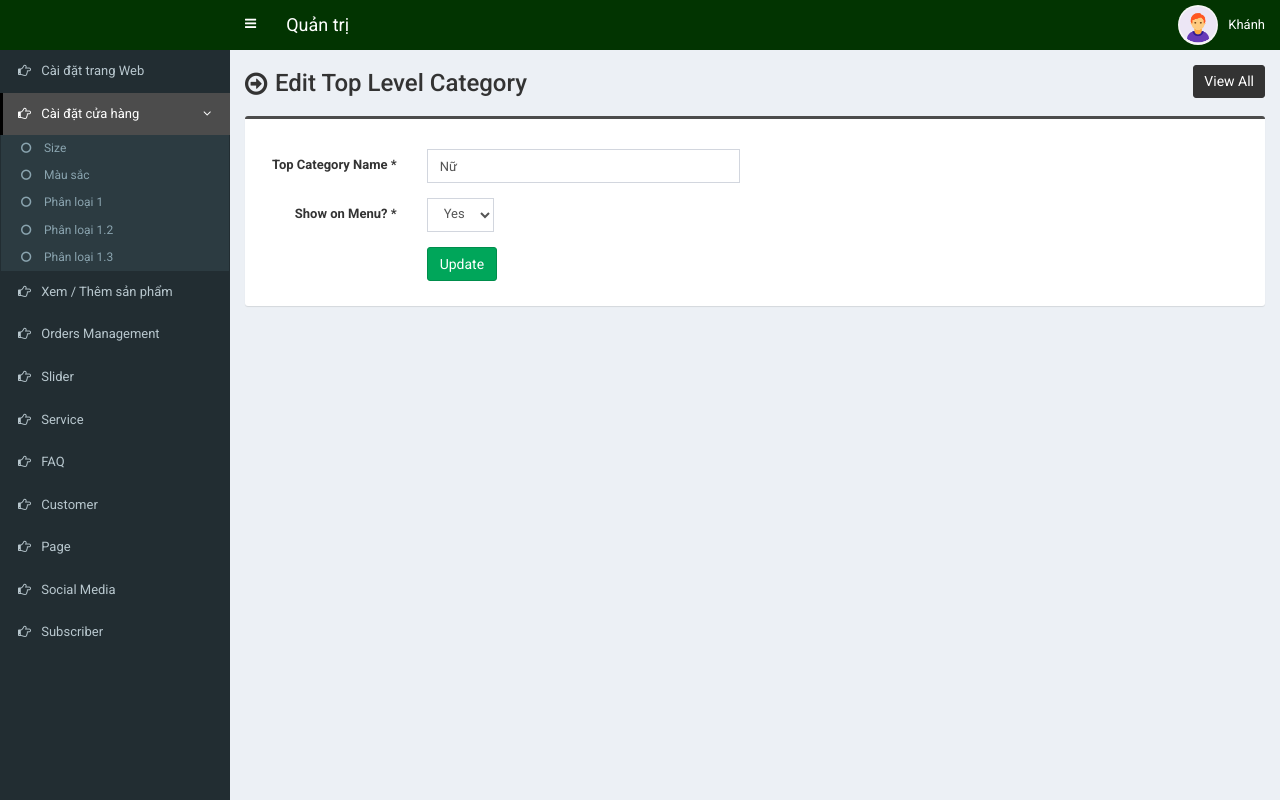
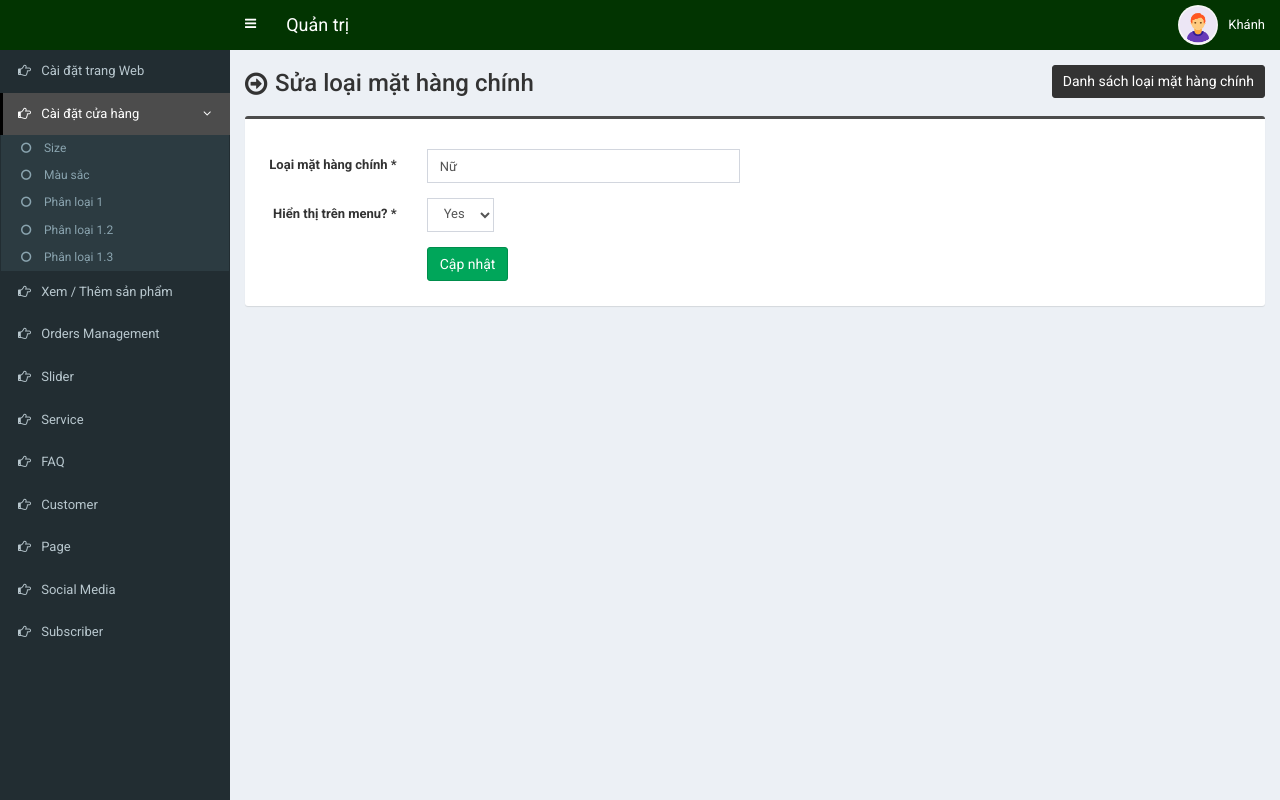
Before and after one commit to TranKhanh3108/DoAn3, a PHP site: page /test/admin/top-category-edit.php?id=2 in a window 1280 px wide. Run offline with PHP 8.4, Linux system fonts and the light colour scheme; a user stored in the database is signed in; data comes from the database, SQL or seed files in the repository.

Commit message:
topcatfix

```diff
--- a/admin/top-category-edit.php
+++ b/admin/top-category-edit.php
@@ -6,7 +6,7 @@ if(isset($_POST['form1'])) {
 
     if(empty($_POST['tcat_name'])) {
         $valid = 0;
-        $error_message .= "Top Category Name can not be empty<br>";
+        $error_message .= "Tên loại mặt hàng chính không được để rỗng<br>";
     } else {
 		// Duplicate Top Category checking
     	// current Top Category name that is in the database
@@ -22,7 +22,7 @@ if(isset($_POST['form1'])) {
     	$total = $statement->rowCount();
     	if($total) {
     		$valid = 0;
-        	$error_message .= 'Top Category name already exists<br>';
+        	$error_message .= 'Loại mặt hàng chính này đã tồn tại<br>';
     	}
     }
 
@@ -31,7 +31,7 @@ if(isset($_POST['form1'])) {
 		$statement = $pdo->prepare("UPDATE tbl_top_category SET tcat_name=?,show_on_menu=? WHERE tcat_id=?");
 		$statement->execute(array($_POST['tcat_name'],$_POST['show_on_menu'],$_REQUEST['id']));
 
-    	$success_message = 'Top Category is updated successfully.';
+    	$success_message = 'Loại mặt hàng chính được cập nhật thành công.';
     }
 }
 ?>
@@ -55,10 +55,10 @@ if(!isset($_REQUEST['id'])) {
 
 <section class="content-header">
 	<div class="content-header-left">
-		<h1>Edit Top Level Category</h1>
+		<h1>Sửa loại mặt hàng chính</h1>
 	</div>
 	<div class="content-header-right">
-		<a href="top-category.php" class="btn btn-primary btn-sm">View All</a>
+		<a href="top-category.php" class="btn btn-primary btn-sm">Danh sách loại mặt hàng chính</a>
 	</div>
 </section>
 
@@ -97,13 +97,13 @@ foreach ($result as $row) {
 
             <div class="box-body">
                 <div class="form-group">
-                    <label for="" class="col-sm-2 control-label">Top Category Name <span>*</span></label>
+                    <label for="" class="col-sm-2 control-label">Loại mặt hàng chính <span>*</span></label>
                     <div class="col-sm-4">
                         <input type="text" class="form-control" name="tcat_name" value="<?php echo $tcat_name; ?>">
                     </div>
                 </div>
                 <div class="form-group">
-                    <label for="" class="col-sm-2 control-label">Show on Menu? <span>*</span></label>
+                    <label for="" class="col-sm-2 control-label">Hiển thị trên menu? <span>*</span></label>
                     <div class="col-sm-4">
                         <select name="show_on_menu" class="form-control" style="width:auto;">
                             <option value="0" <?php if($show_on_menu == 0) {echo 'selected';} ?>>No</option>
@@ -114,7 +114,7 @@ foreach ($result as $row) {
                 <div class="form-group">
                 	<label for="" class="col-sm-2 control-label"></label>
                     <div class="col-sm-6">
-                      <button type="submit" class="btn btn-success pull-left" name="form1">Update</button>
+                      <button type="submit" class="btn btn-success pull-left" name="form1">Cập nhật</button>
                     </div>
                 </div>
 
@@ -131,22 +131,5 @@ foreach ($result as $row) {
 
 </section>
 
-<div class="modal fade" id="confirm-delete" tabindex="-1" role="dialog" aria-labelledby="myModalLabel" aria-hidden="true">
-    <div class="modal-dialog">
-        <div class="modal-content">
-            <div class="modal-header">
-                <button type="button" class="close" data-dismiss="modal" aria-hidden="true">&times;</button>
-                <h4 class="modal-title" id="myModalLabel">Delete Confirmation</h4>
-            </div>
-            <div class="modal-body">
-                Are you sure want to delete this item?
-            </div>
-            <div class="modal-footer">
-                <button type="button" class="btn btn-default" data-dismiss="modal">Cancel</button>
-                <a class="btn btn-danger btn-ok">Delete</a>
-            </div>
-        </div>
-    </div>
-</div>
 
 <?php require_once('footer.php'); ?>
```
Also changed, not shown: admin/top-category-add.php (+8 -8 lines), admin/top-category.php (+12 -12 lines).
